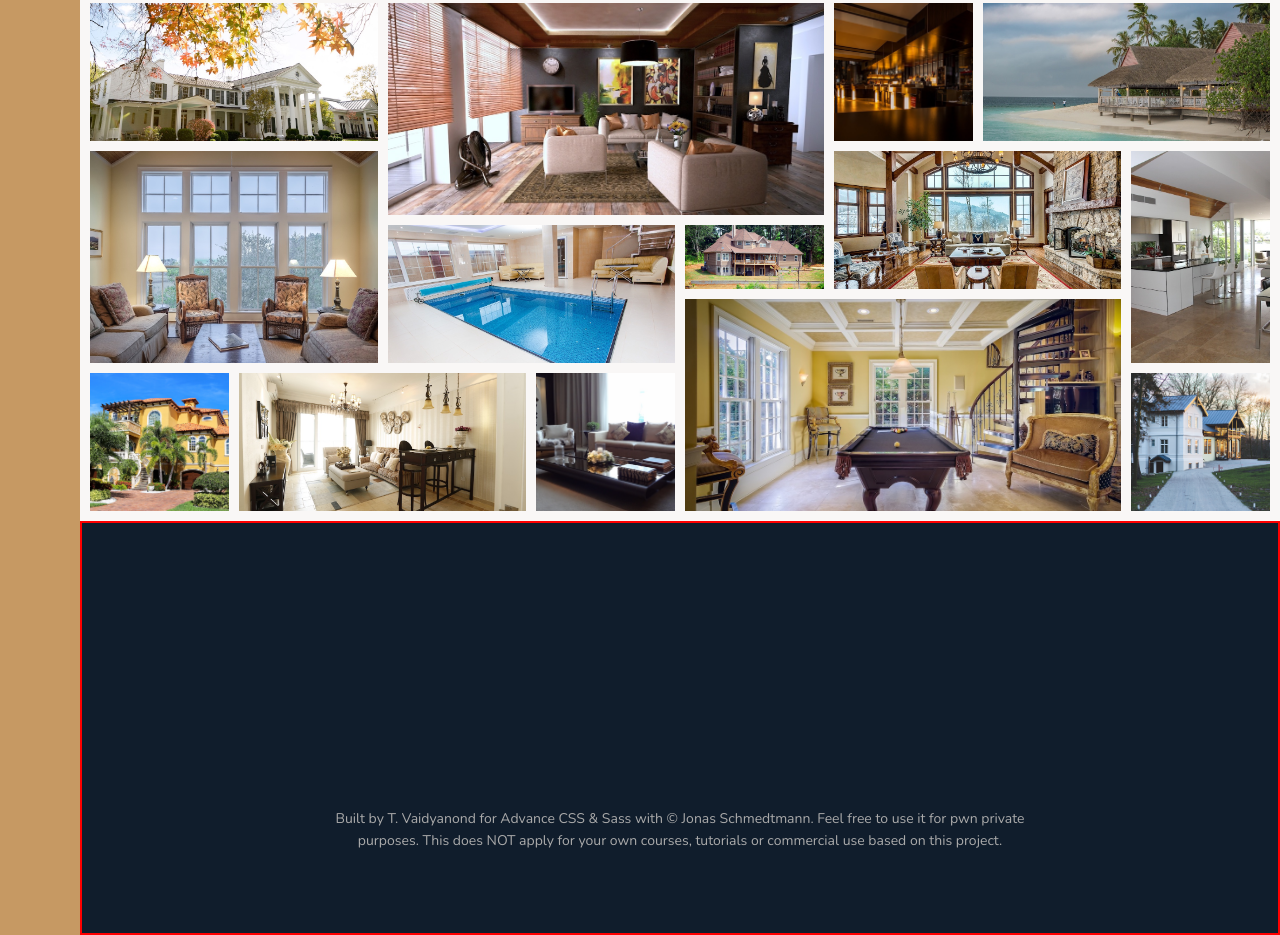
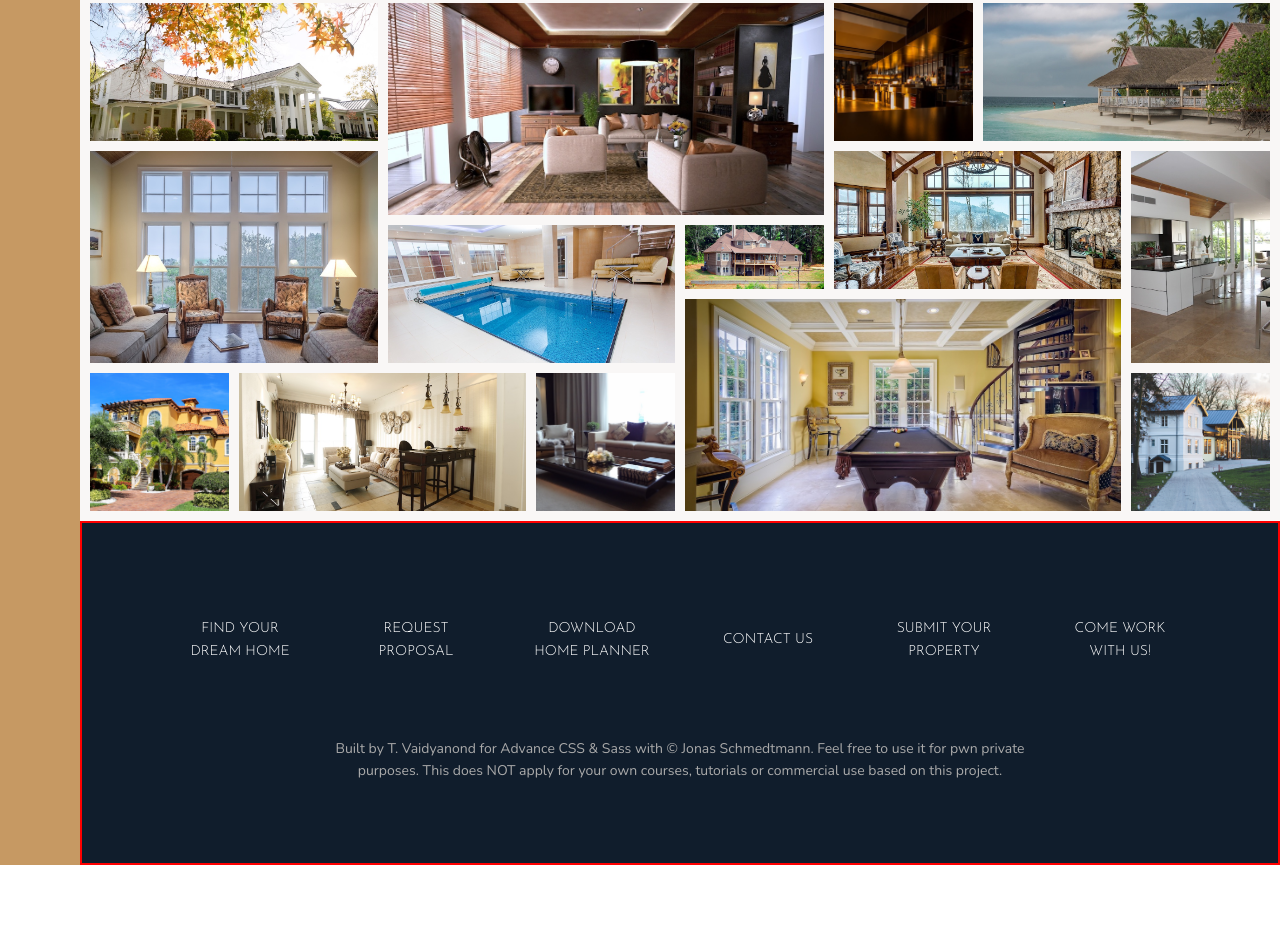
Before and after one commit to TVATDCI/nexter_2025, a website: page index.html in a window 1280 px wide. Shown: the part 3079-4014 px from the top of the page. After the commit the page ends 3944 px from the top, so only its background shows below. Drawn offline with nearby package versions, Linux system fonts and the light colour scheme.

Commit message:
footer-nav vs sidebar-nav

```diff
--- a/index.html
+++ b/index.html
@@ -418,14 +418,15 @@
     <!--Footer-->
     </footer>
     <footer class="footer">
-        <ul class="nav">
-            <li class="nav__item"><a href="#" class="nav__link">Find your dream home</a></li>
-            <li class="nav__item"><a href="#" class="nav__link">Request proposal</a></li>
-            <li class="nav__item"><a href="#" class="nav__link">Download home planner</a></li>
-            <li class="nav__item"><a href="#" class="nav__link">Contact us</a></li>
-            <li class="nav__item"><a href="#" class="nav__link">Submit your property</a></li>
-            <li class="nav__item"><a href="#" class="nav__link">Come work with us!</a></li>
+        <ul class="footer-nav">
+            <li class="footer-nav__item"><a href="#" class="footer-nav__link">Find your dream home</a></li>
+            <li class="footer-nav__item"><a href="#" class="footer-nav__link">Request proposal</a></li>
+            <li class="footer-nav__item"><a href="#" class="footer-nav__link">Download home planner</a></li>
+            <li class="footer-nav__item"><a href="#" class="footer-nav__link">Contact us</a></li>
+            <li class="footer-nav__item"><a href="#" class="footer-nav__link">Submit your property</a></li>
+            <li class="footer-nav__item"><a href="#" class="footer-nav__link">Come work with us!</a></li>
         </ul>
+
         <p class="copyright">
             Built by T. Vaidyanond for Advance CSS & Sass with &copy; Jonas Schmedtmann. Feel free to
             use it for pwn private purposes. This does NOT apply for your own courses, tutorials or commercial use based
--- a/sass/layout/_footer.scss
+++ b/sass/layout/_footer.scss
@@ -10,7 +10,7 @@
   border: 2px solid red;
 }
 
-.nav {
+.footer-nav {
   list-style: none;
 
   display: grid;
```
Also changed, not shown: css/style.css.
